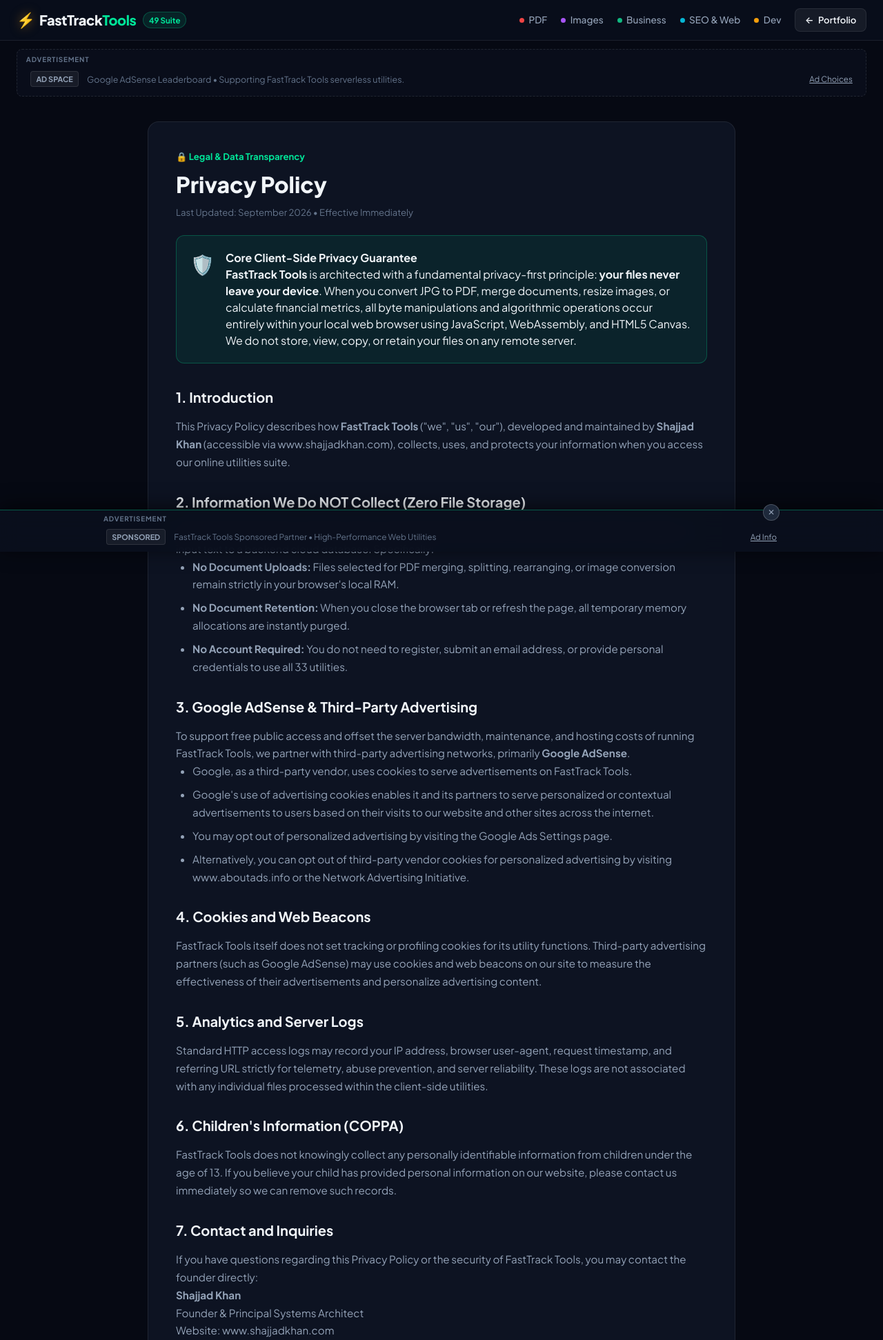
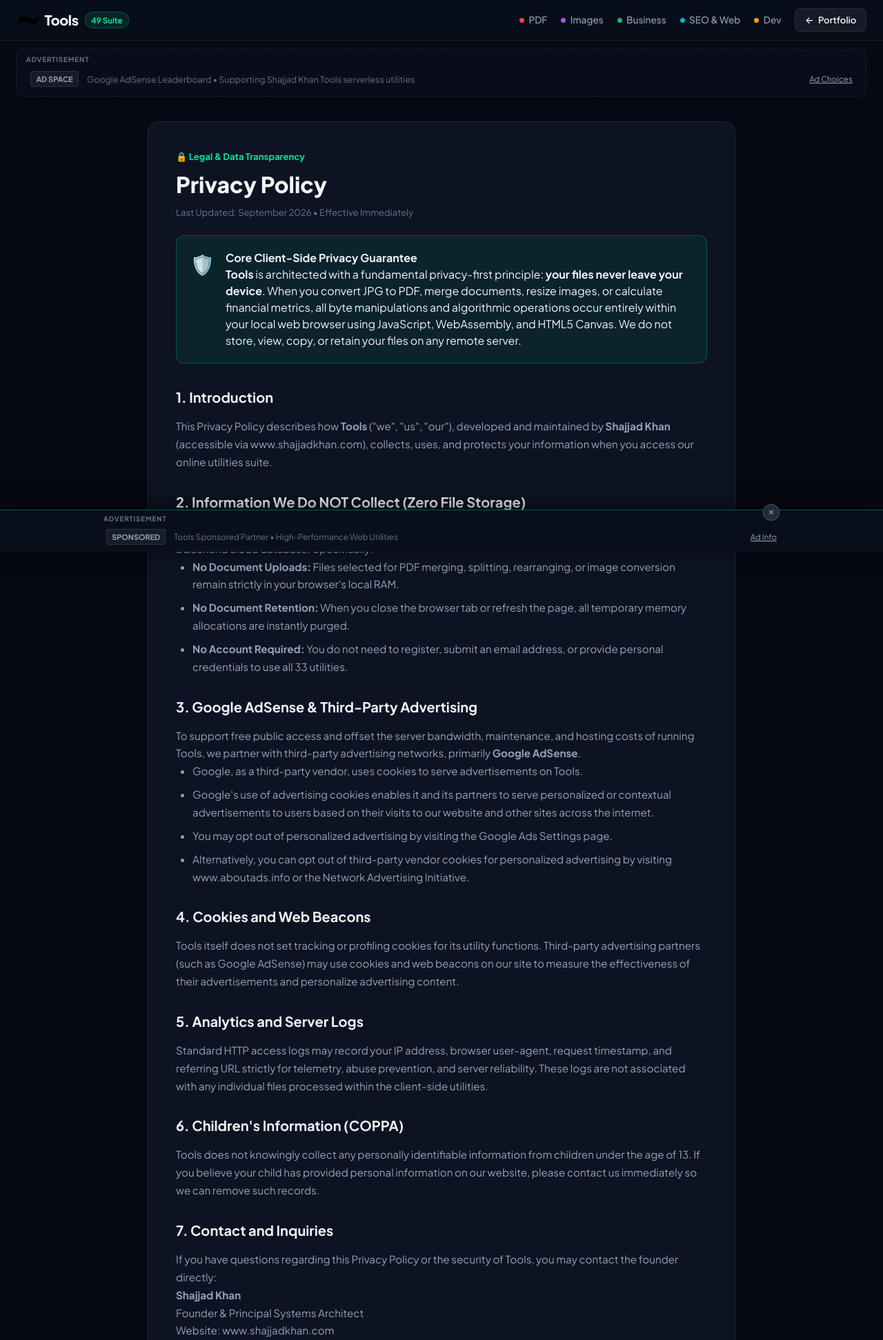
Before and after one commit to ShajjadKhan/p-portfolio, a Flask app: page /tools/privacy in a window 1280 px wide. Shown: the top 1943 px of the page at 69% size. Run offline with Flask 3, Linux system fonts and the light colour scheme; some libraries are stand-ins or nearby versions.

Commit message:
Update tools branding

```diff
--- a/static/tools/css/tools.css
+++ b/static/tools/css/tools.css
@@ -94,6 +94,14 @@ a {
     font-weight: 800;
     letter-spacing: -0.02em;
     color: var(--text-main);
+}
+
+.tools-brand-logo-img {
+    width: 34px;
+    height: 34px;
+    object-fit: contain;
+    display: block;
+    flex: 0 0 auto;
 }
 
 .logo-symbol {
--- a/templates/tools/base.html
+++ b/templates/tools/base.html
@@ -3,7 +3,7 @@
 <head>
     <meta charset="UTF-8">
     <meta name="viewport" content="width=device-width, initial-scale=1.0">
-    <title>{% block title %}FastTrack Tools | 49+ High-Velocity Utilities by Shajjad Khan{% endblock %}</title>
+    <title>{% block title %}Tools | 49+ Utilities by Shajjad Khan{% endblock %}</title>
     <meta name="description" content="{% block meta_desc %}Fast, private, client-side engineering, image, PDF, and business utilities. 100% private in-browser execution with zero lag.{% endblock %}">
     <meta name="google-adsense-account" content="ca-pub-7534827047793212">
     <link rel="canonical" href="https://www.shajjadkhan.com/tools{% block canonical %}{% endblock %}">
@@ -52,8 +52,8 @@
         <div class="header-container">
             <div class="logo-group">
                 <a href="/tools" class="brand-logo">
-                    <span class="logo-symbol">⚡</span>
-                    <span class="logo-text">FastTrack<span class="brand-highlight">Tools</span></span>
+                    <img src="{{ url_for('static', filename='images/shajjad-logo-light.png') }}" alt="Shajjad Khan" class="tools-brand-logo-img">
+                    <span class="logo-text">Tools</span>
                 </a>
                 <span class="version-badge">49 Suite</span>
             </div>
@@ -91,7 +91,7 @@
             </script>
             <div class="ad-fallback-card">
                 <span class="ad-pill">AD SPACE</span>
-                <span class="ad-caption">Google AdSense Leaderboard • Supporting FastTrack Tools serverless utilities.</span>
+                <span class="ad-caption">Google AdSense Leaderboard • Supporting Shajjad Khan Tools serverless utilities.</span>
                 <a href="/tools/privacy" class="ad-info-link">Ad Choices</a>
             </div>
         </div>
@@ -112,7 +112,7 @@
                 </script>
                 <div class="ad-fallback-card side-fallback">
                     <span class="ad-pill">AD SPACE</span>
-                    <span class="ad-caption">FastTrack Tools sponsor</span>
+                    <span class="ad-caption">Tools sponsor</span>
                 </div>
             </div>
         </aside>
@@ -155,7 +155,7 @@
             </script>
             <div class="ad-fallback-card">
                 <span class="ad-pill">AD SPACE</span>
-                <span class="ad-caption">Google AdSense Partner • Supporting FastTrack Tools high-speed browser utilities.</span>
+                <span class="ad-caption">Google AdSense Partner • Supporting Shajjad Khan Tools high-speed browser utilities.</span>
                 <a href="/tools/privacy" class="ad-info-link">Ad Choices</a>
             </div>
         </div>
@@ -178,7 +178,7 @@
                 </script>
                 <div class="ad-fallback-card compact">
                     <span class="ad-pill">SPONSORED</span>
-                    <span class="ad-caption">FastTrack Tools Sponsored Partner • High-Performance Web Utilities</span>
+                    <span class="ad-caption">Tools Sponsored Partner • High-Performance Web Utilities</span>
                     <a href="/tools/privacy" class="ad-info-link">Ad Info</a>
                 </div>
             </div>
@@ -190,8 +190,8 @@
         <div class="footer-container">
             <div class="footer-col brand-col">
                 <div class="footer-logo">
-                    <span class="logo-symbol">⚡</span>
-                    <span class="logo-text">FastTrack<span class="brand-highlight">Tools</span></span>
+                    <img src="{{ url_for('static', filename='images/shajjad-logo-light.png') }}" alt="Shajjad Khan" class="tools-brand-logo-img">
+                    <span class="logo-text">Tools</span>
                 </div>
                 <p class="footer-desc">
                     High-velocity, zero-latency browser utilities engineered by <a href="/" class="founder-link">Shajjad Khan</a>. Client-side execution with zero external data logging.
@@ -219,7 +219,7 @@
         </div>
         <div class="footer-bottom">
             <div class="footer-bottom-container">
-                <p>&copy; {{ current_year }} FastTrack Tools by <a href="/">Shajjad Khan</a>. All utilities free & privacy-protected.</p>
+                <p>&copy; {{ current_year }} Tools by <a href="/">Shajjad Khan</a>. All utilities free & privacy-protected.</p>
                 <div class="footer-badge">🔒 100% Client-Side Memory Processing</div>
             </div>
         </div>
--- a/templates/tools/index.html
+++ b/templates/tools/index.html
@@ -77,7 +77,7 @@
                     </script>
                     <div class="ad-fallback-card compact">
                         <h4 class="tool-name" style="font-size: 0.95rem;">Featured Sponsor</h4>
-                        <p class="tool-summary">Supporting FastTrack Tools free serverless utilities.</p>
+                        <p class="tool-summary">Supporting Tools free serverless utilities.</p>
                     </div>
                 </div>
                 <div class="card-action">
--- a/templates/tools/privacy.html
+++ b/templates/tools/privacy.html
@@ -1,7 +1,7 @@
 {% extends "tools/base.html" %}
 
-{% block title %}Privacy Policy | FastTrack Tools{% endblock %}
-{% block meta_desc %}FastTrack Tools Privacy Policy. 100% client-side data privacy guarantee and Google AdSense third-party advertising disclosures.{% endblock %}
+{% block title %}Privacy Policy | Tools{% endblock %}
+{% block meta_desc %}Tools Privacy Policy. 100% client-side data privacy guarantee and Google AdSense third-party advertising disclosures.{% endblock %}
 
 {% block content %}
 <div class="legal-page-container">
@@ -17,7 +17,7 @@
             <div>
                 <h4>Core Client-Side Privacy Guarantee</h4>
                 <p>
-                    <strong>FastTrack Tools</strong> is architected with a fundamental privacy-first principle: <strong>your files never leave your device</strong>.
+                    <strong>Tools</strong> is architected with a fundamental privacy-first principle: <strong>your files never leave your device</strong>.
                     When you convert JPG to PDF, merge documents, resize images, or calculate financial metrics, all byte manipulations and algorithmic operations
                     occur entirely within your local web browser using JavaScript, WebAssembly, and HTML5 Canvas. We do not store, view, copy, or retain your files on any remote server.
                 </p>
@@ -27,14 +27,14 @@
         <div class="legal-body">
             <h2>1. Introduction</h2>
             <p>
-                This Privacy Policy describes how <strong>FastTrack Tools</strong> ("we", "us", "our"), developed and maintained by <strong>Shajjad Khan</strong>
+                This Privacy Policy describes how <strong>Tools</strong> ("we", "us", "our"), developed and maintained by <strong>Shajjad Khan</strong>
                 (accessible via <a href="/" target="_blank" rel="noopener">www.shajjadkhan.com</a>), collects, uses, and protects your information
                 when you access our online utilities suite.
             </p>
 
             <h2>2. Information We Do NOT Collect (Zero File Storage)</h2>
             <p>
-                Unlike traditional online converter services, FastTrack Tools does NOT upload your documents, images, or input text to a backend cloud database.
+                Unlike traditional online converter services, Tools does NOT upload your documents, images, or input text to a backend cloud database.
                 Specifically:
             </p>
             <ul>
@@ -45,11 +45,11 @@
 
             <h2>3. Google AdSense &amp; Third-Party Advertising</h2>
             <p>
-                To support free public access and offset the server bandwidth, maintenance, and hosting costs of running FastTrack Tools, we partner with
+                To support free public access and offset the server bandwidth, maintenance, and hosting costs of running Tools, we partner with
                 third-party advertising networks, primarily <strong>Google AdSense</strong>.
             </p>
             <ul>
-                <li>Google, as a third-party vendor, uses cookies to serve advertisements on FastTrack Tools.</li>
+                <li>Google, as a third-party vendor, uses cookies to serve advertisements on Tools.</li>
                 <li>Google's use of advertising cookies enables it and its partners to serve personalized or contextual advertisements to users based on their visits to our website and other sites across the internet.</li>
                 <li>You may opt out of personalized advertising by visiting the <a href="https://www.google.com/settings/ads" target="_blank" rel="noopener">Google Ads Settings</a> page.</li>
                 <li>Alternatively, you can opt out of third-party vendor cookies for personalized advertising by visiting <a href="https://www.aboutads.info/choices/" target="_blank" rel="noopener">www.aboutads.info</a> or the Network Advertising Initiative.</li>
@@ -57,7 +57,7 @@
 
             <h2>4. Cookies and Web Beacons</h2>
             <p>
-                FastTrack Tools itself does not set tracking or profiling cookies for its utility functions. Third-party advertising partners (such as Google AdSense)
+                Tools itself does not set tracking or profiling cookies for its utility functions. Third-party advertising partners (such as Google AdSense)
                 may use cookies and web beacons on our site to measure the effectiveness of their advertisements and personalize advertising content.
             </p>
 
@@ -69,13 +69,13 @@
 
             <h2>6. Children's Information (COPPA)</h2>
             <p>
-                FastTrack Tools does not knowingly collect any personally identifiable information from children under the age of 13. If you believe your child
+                Tools does not knowingly collect any personally identifiable information from children under the age of 13. If you believe your child
                 has provided personal information on our website, please contact us immediately so we can remove such records.
             </p>
 
             <h2>7. Contact and Inquiries</h2>
             <p>
-                If you have questions regarding this Privacy Policy or the security of FastTrack Tools, you may contact the founder directly:
+                If you have questions regarding this Privacy Policy or the security of Tools, you may contact the founder directly:
             </p>
             <p>
                 <strong>Shajjad Khan</strong><br>
```
Also changed, not shown: templates/tools/terms.html (+8 -8 lines), templates/tools/tool.html (+4 -4 lines).
